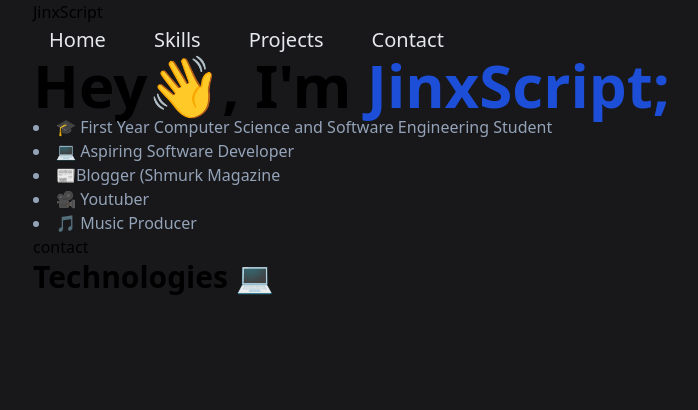
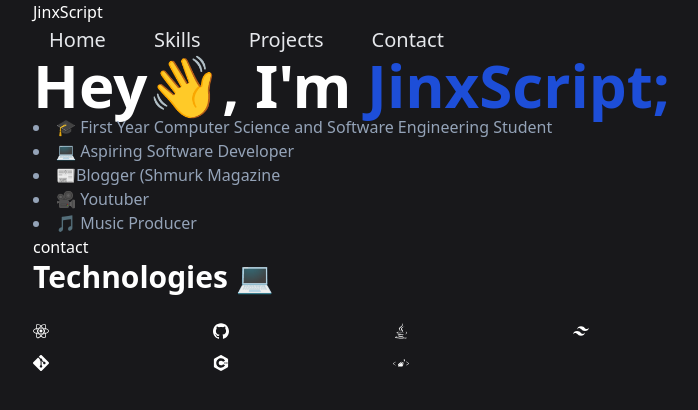
Before and after one commit to JinxScript/mywebsite, a React (Create React App) app: page / in a window 1280 px wide. Shown: the top 410 px of the page, without its empty margins (255-953 px from the left). Built offline with nearby package versions, Linux system fonts and the light colour scheme.

Commit message:
styling and projects and footer to be done

```diff
--- a/src/App.js
+++ b/src/App.js
@@ -7,7 +7,7 @@ import Technologies from './componets/technologies';
 function App() {
   return (
 
-    <div class="px-2 sm:px-8 md:px-24 lg:px-48 xl:px-72">
+    <div class="px-2 sm:px-8 md:px-24 lg:px-48 xl:px-72 text-white">
 
           <div	 >
                <Nav />
--- a/src/componets/technologies.jsx
+++ b/src/componets/technologies.jsx
@@ -1,13 +1,38 @@
 import React from 'react';
+import {
+	SiGit,
+	SiGithub,
+	SiJava,
+	SiReact,
+	SiCplusplus,
+	SiStyledcomponents as SiStyledComponents,
+	SiTailwindcss,
+
+//	SiTwitter,
+
+} from 'react-icons/si';
 
 function technologies() {
   return (
     <div className='technologies'>
 
 
-      <h1 class="text-2xl font-bold sm:text-3xl">Technologies 💻 </h1>
 
 
+      <div className="space-y-7">
+				<h1 className="text-2xl font-bold sm:text-3xl">Technologies 💻</h1>
+
+				<ul className="grid grid-cols-3 gap-4 sm:grid-cols-4 ">
+          <SiReact text="React.js"/>
+          <SiGithub text="GitHub" />
+					<SiJava text="Java" />
+					<SiTailwindcss text="TailwindCSS" />
+					<SiGit text="Git" />
+          <SiCplusplus text="Cpp" />
+					<SiStyledComponents text="styled-components" />
+
+				</ul>
+			</div>
     </div>
   )
 }
```
